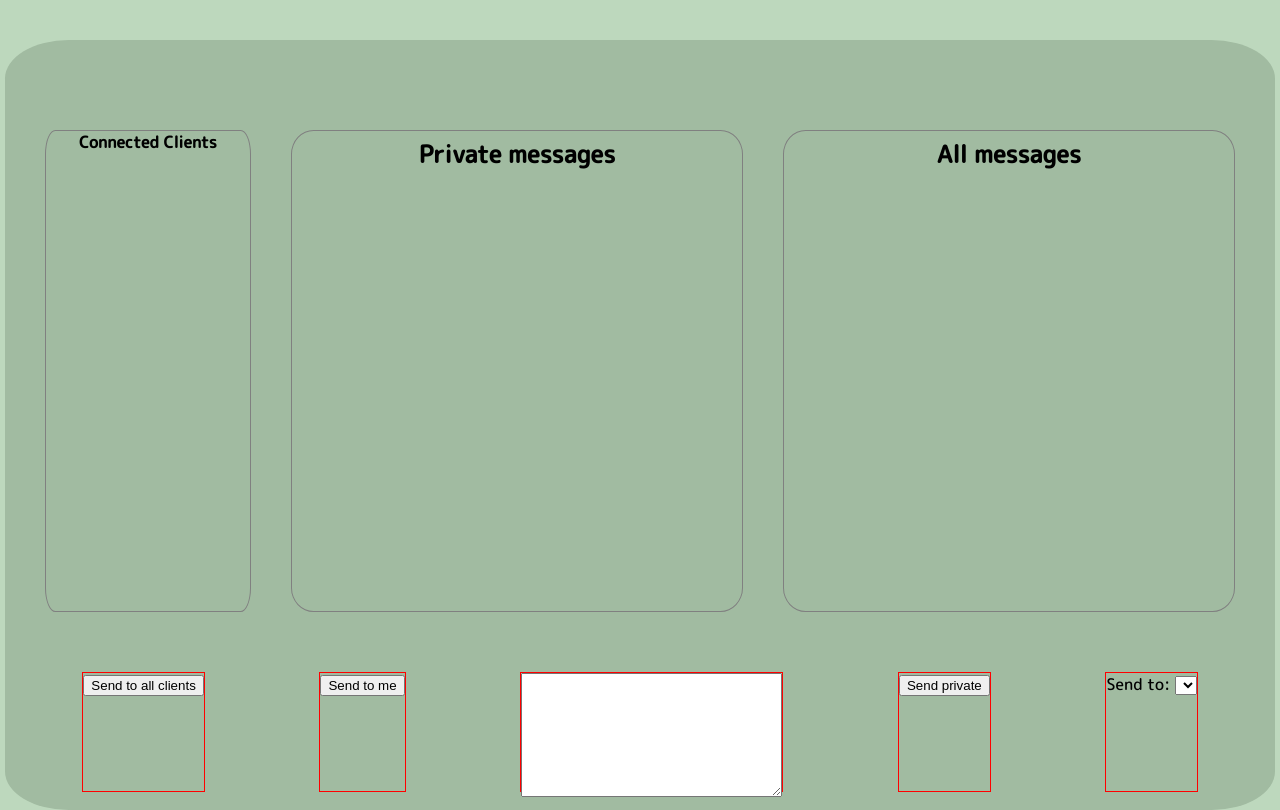
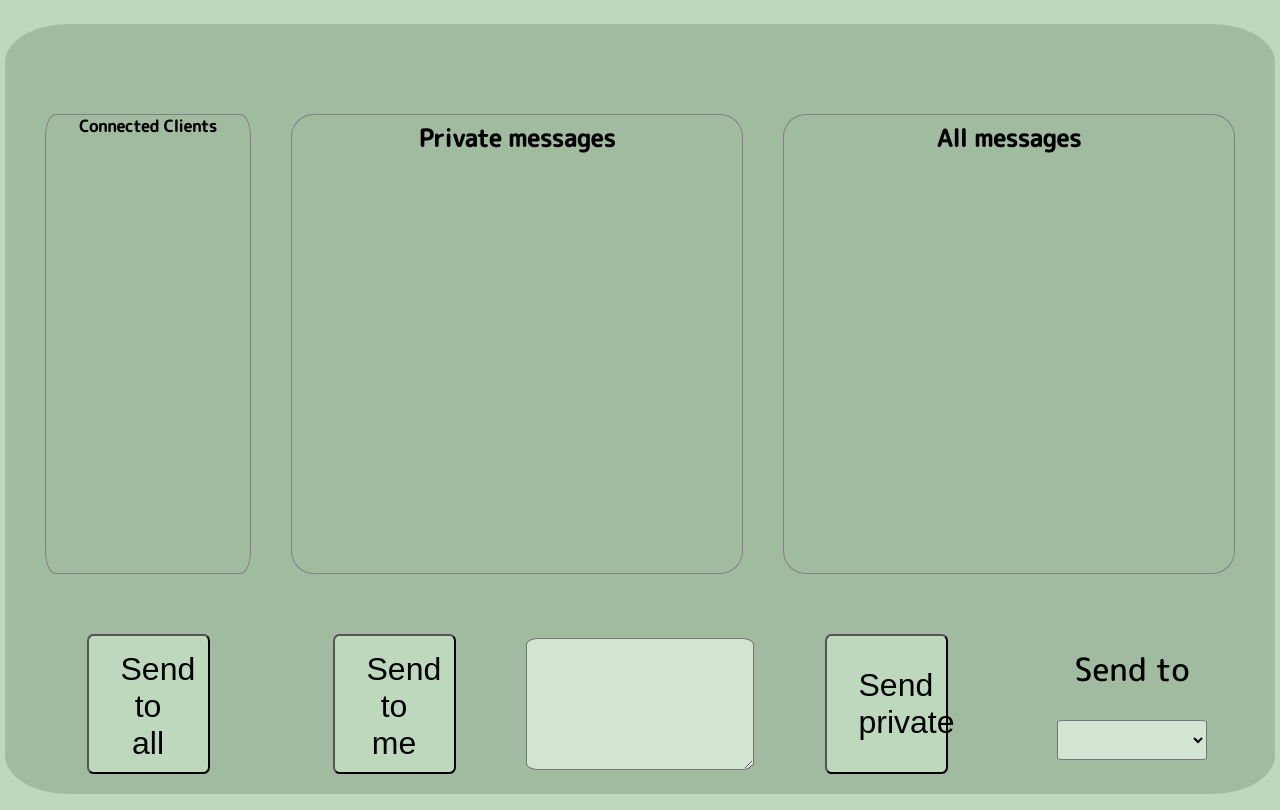
Before and after one commit to minjie0501/chatroom, a website: page client/index.html in a window 1280 px wide. Both pictures are taken after a click on the button "Log in". Drawn offline with nearby package versions, Linux system fonts and the light colour scheme; no server answers.

Commit message:
fixed styling issues

```diff
--- a/client/index.html
+++ b/client/index.html
@@ -12,7 +12,7 @@
 </head>
 
 <body>
-    <div class="container">
+    <div id='container' class="container">
         <div id="my-id">
 
         </div>
@@ -39,7 +39,7 @@
         </div>
         <div class="row-2">
             <div>
-                <button id="send-to-all">Send to all clients</button>
+                <button id="send-to-all">Send to all</button>
             </div>
             <div>
                 <button id="send-to-me">Send to me</button>
@@ -51,7 +51,8 @@
                 <button id="send-private">Send private</button>
             </div>
             <div>
-                Send to: <select name="clients" id="clients" required>
+                <div>Send to </div>
+                <div><select name="clients" id="clients" required></select></div>
             </div>
             <span id="error">Make sure to select a user!</span>
 
@@ -63,6 +64,7 @@
         <div class="login-content">
             <div class="login-row-1">
                 <h2>Please log in</h2>
+                <p>(dummy login)</p>
             </div>
             <div class="login-row-2">
                 <div class="login-col-1">
@@ -70,7 +72,7 @@
                     <div>Password:</div>
                 </div>
                 <div class="login-col-2">
-                    <input type="text" name="user-name" id="user-name"><br>
+                    <input type="text" name="user-name" id="user-name" required><br>
                     <input type="password" name="password" id="password"><br>
                 </div>
             </div>
--- a/client/index.js
+++ b/client/index.js
@@ -11,11 +11,17 @@ const myId = document.getElementById("my-id");
 const btnLogin = document.getElementById("btn-login");
 const login = document.getElementsByClassName("login")[0];
 const userNameInput = document.getElementById("user-name");
+const container = document.getElementById('container')
 let userNames = {};
+
+// TODO: clear inputs after message sent
+// TODO: show private message to the client who sent the message ?
+// TODO: make website responsible
 
 btnLogin.addEventListener("click", () => {
   const userName = userNameInput.value;
   login.style.display = "none";
+  container.style.backgroundColor = 'rgb(' + 161 + ',' + 187 + ',' + 161 + ')';
 
   let socket = io.connect();
 
--- a/client/styles.css
+++ b/client/styles.css
@@ -10,18 +10,19 @@ body {
   align-content: center;
   background-color: rgb(189, 216, 189);
   font-family: 'M PLUS Rounded 1c', sans-serif;
+  overflow: hidden;
 }
 
 .container {
   position: absolute;
-  top: 5vh;
+  top: 3vh;
   left: 0;
   right: 0;
   height: 90vh;
   width: calc(100% - 10px);
   display: flex;
   flex-direction: column;
-  background-color: rgb(161, 187, 161);
+  /* background-color: rgb(161, 187, 161); */
   border-radius: 5%;
   padding-top: 50px;
 }
@@ -48,8 +49,49 @@ body {
 }
 
 .row-2 > div{
-    border: 1px solid red;
     height: 100%;
+    width: 100%;
+    display: flex;
+    font-size: 2rem;
+}
+
+.row-2 > div:nth-child(5){
+  display: flex;
+  flex-direction: column;
+}
+
+select{
+  width: 150px;
+  font-size: 2rem;
+  background-color: rgb(211, 228, 211);
+  border-radius: 5%;
+}
+
+
+.row-2 > div > button{
+  height: 100%;
+  width: 50%;
+  text-align: center;
+  align-content: center;
+  align-items: center;
+  font-size: 2rem;
+  padding: 15px 32px;
+  border-radius: 5%;
+  background-color: rgb(189, 216, 189);
+  cursor: pointer;
+
+}
+
+.row-2 > div > textarea{
+  background-color: rgb(211, 228, 211);
+  height: 90%;
+  width: 90%;
+  border-radius: 5%;
+  font-size: 2rem;
+}
+
+.row-2 > button{
+  width: 30%;
 }
 
 .col {
--- a/server/server.js
+++ b/server/server.js
@@ -19,6 +19,7 @@ const io = new Server(server, {});
 
 io.on("connection", (socket) => {
   // console.log(socket.id);
+
   socket.on("sendToAll", (message, user) => {
     /// listening to sendToAll events
     io.emit("displayMessage", message, user); //send displayMessage event to everyone
```
